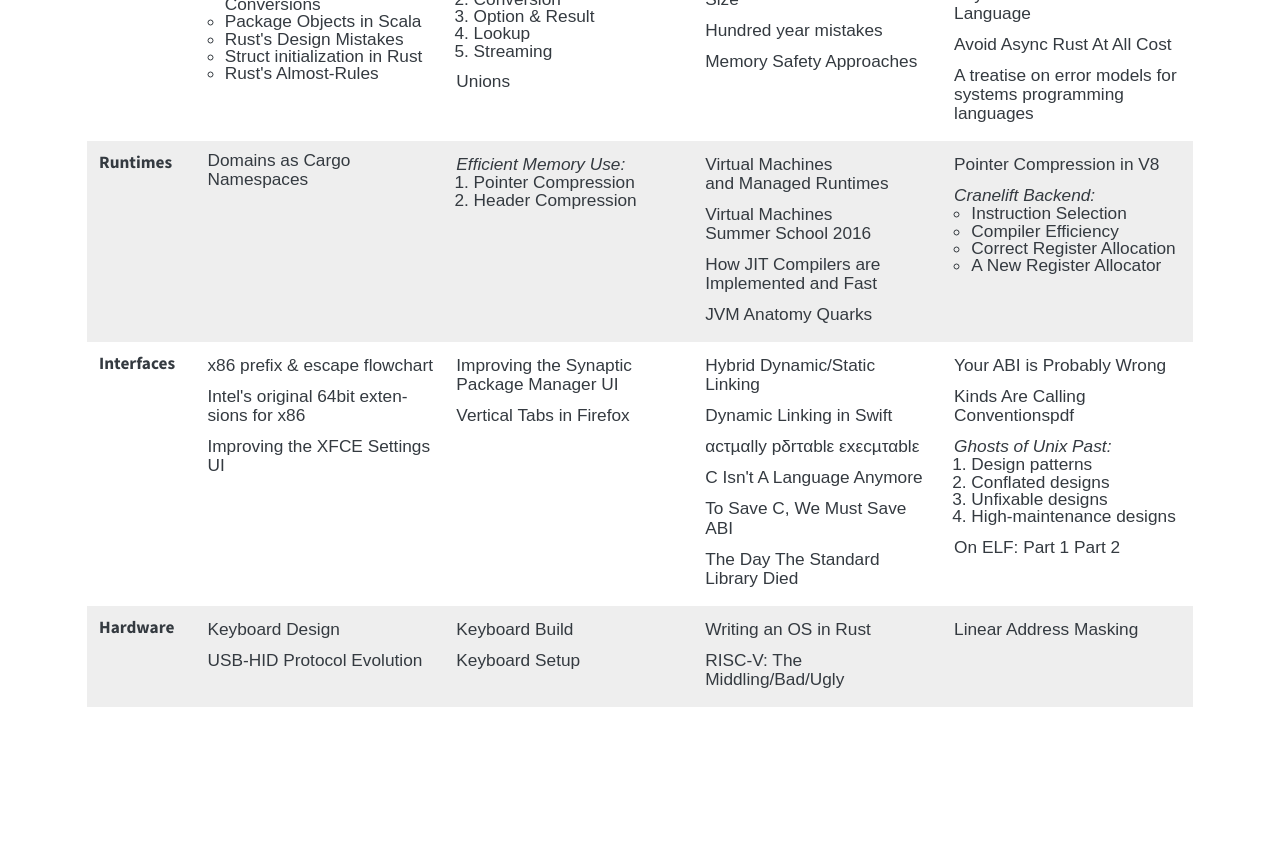
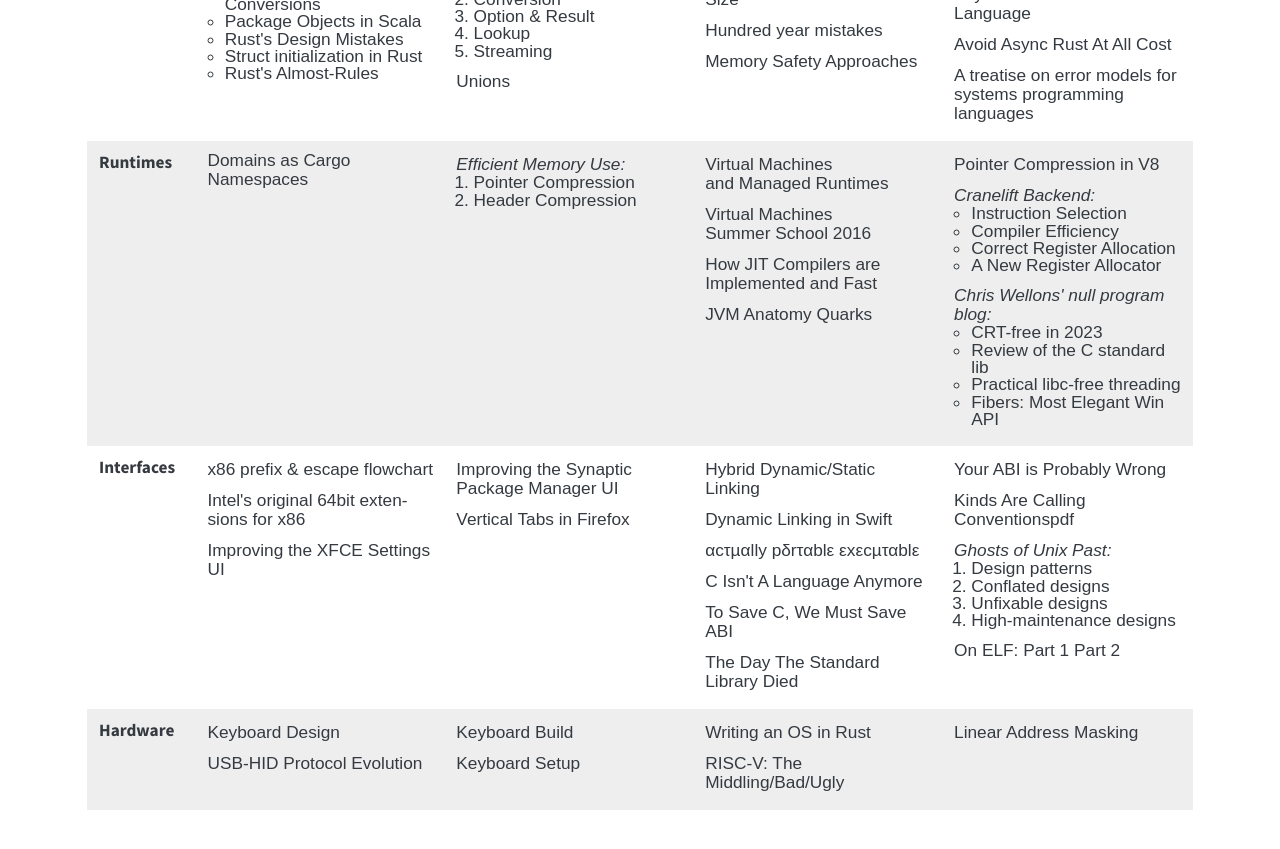
Before and after one commit to soc/soc.me, a Jekyll site: the page built from index.md, in a window 1280 px wide and 900 px high, scrolled down 752 px. Shown: the top 849 px of the window. Built offline with Jekyll 4.4.1, drawn with Linux system fonts in a browser that asks for light colours; some web fonts are replaced; before the commit the page ends 1548 px from its top, so only the background shows below that.

Commit message:
add links to Chris Wellons' null program blog articles

```diff
--- a/index.md
+++ b/index.md
@@ -187,6 +187,14 @@ navigation: true
           <li><a href="https://cfallin.org/blog/2022/06/09/cranelift-regalloc2/">A New Register Allocator</a></li>
         </ul>
       </section>
+      <section id="null-program" class="compact"><i>Chris Wellons' null program blog:</i>
+        <ul>
+          <li><a href="https://nullprogram.com/blog/2023/02/15/">CRT-free in 2023</a></li>
+          <li><a href="https://nullprogram.com/blog/2023/02/11/">Review of the C standard lib</a></li>
+          <li><a href="https://nullprogram.com/blog/2023/03/23/">Practical libc-free threading</a></li>
+          <li><a href="https://nullprogram.com/blog/2019/03/28/">Fibers: Most Elegant Win API</a></li>
+        </ul>
+      </section>
     </td>
   </tr>
   <tr>
```
